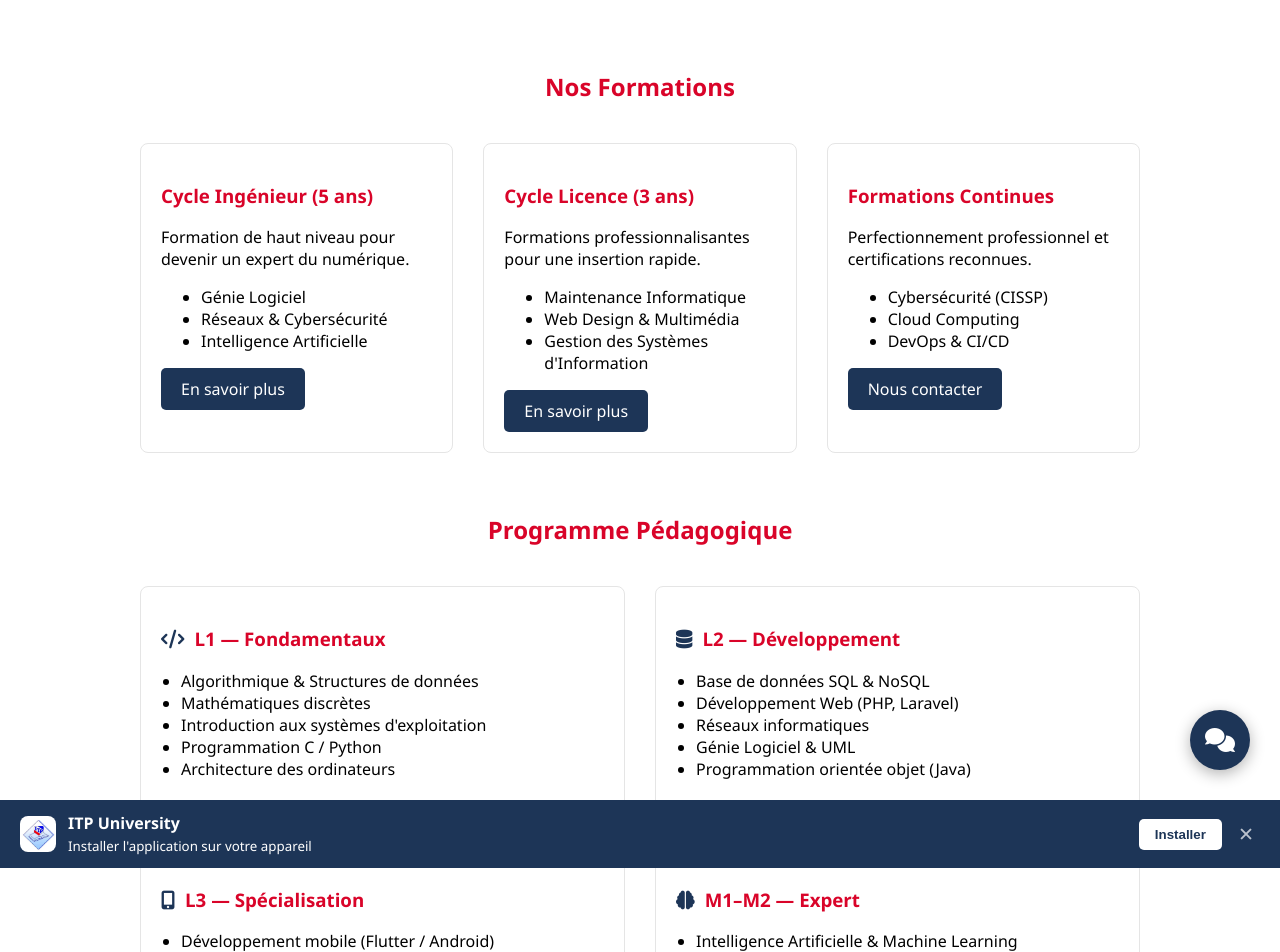
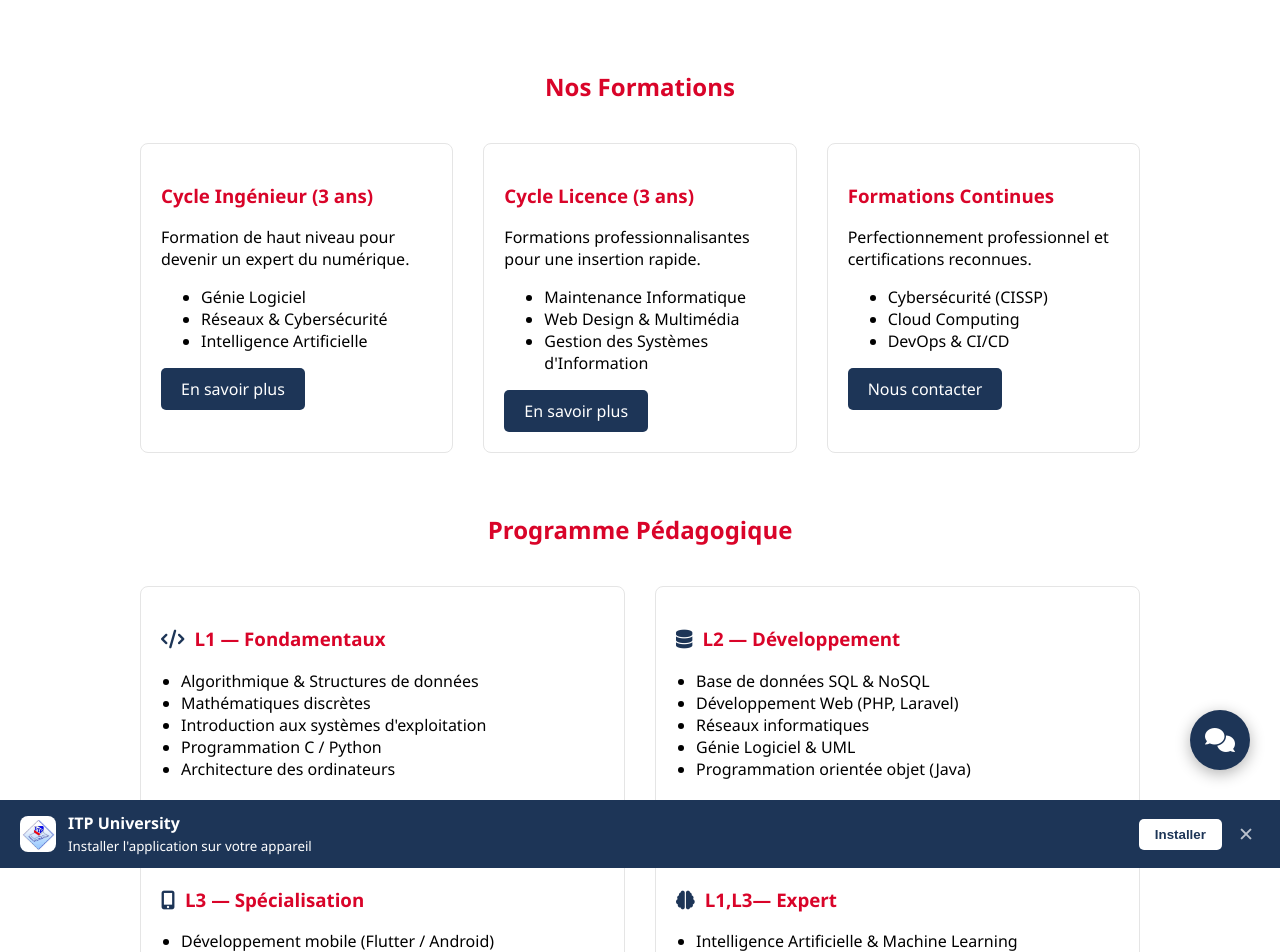
Before and after one commit to relf-corp-cpu/itp-university, a plain HTML site: page pages/formations.html in a window 1280 px wide. Shown: the top 952 px of the page. Drawn offline with Linux system fonts and the light colour scheme; a script that the page names is missing.

Commit message:
Update formation cycle duration in HTML

```diff
--- a/pages/formations.html
+++ b/pages/formations.html
@@ -12,7 +12,7 @@
   <h2 class="text-center mb-40">Nos Formations</h2>
   <div style="display:grid;grid-template-columns:repeat(auto-fit,minmax(280px,1fr));gap:30px;max-width:1000px;margin:0 auto;">
     <div class="card">
-      <h3>Cycle Ingénieur (5 ans)</h3>
+      <h3>Cycle Ingénieur (3 ans)</h3>
       <p>Formation de haut niveau pour devenir un expert du numérique.</p>
       <ul><li>Génie Logiciel</li><li>Réseaux & Cybersécurité</li><li>Intelligence Artificielle</li></ul>
       <a href="filieres.html" class="btn-primary">En savoir plus</a>
@@ -66,7 +66,7 @@
         </ul>
       </div>
       <div class="card">
-        <h3><i class="fas fa-brain" style="color:var(--dark-blue);margin-right:10px;"></i>M1–M2 — Expert</h3>
+        <h3><i class="fas fa-brain" style="color:var(--dark-blue);margin-right:10px;"></i>L1,L3— Expert</h3>
         <ul style="padding-left:20px;">
           <li>Intelligence Artificielle & Machine Learning</li>
           <li>Big Data & Data Engineering</li>
```
